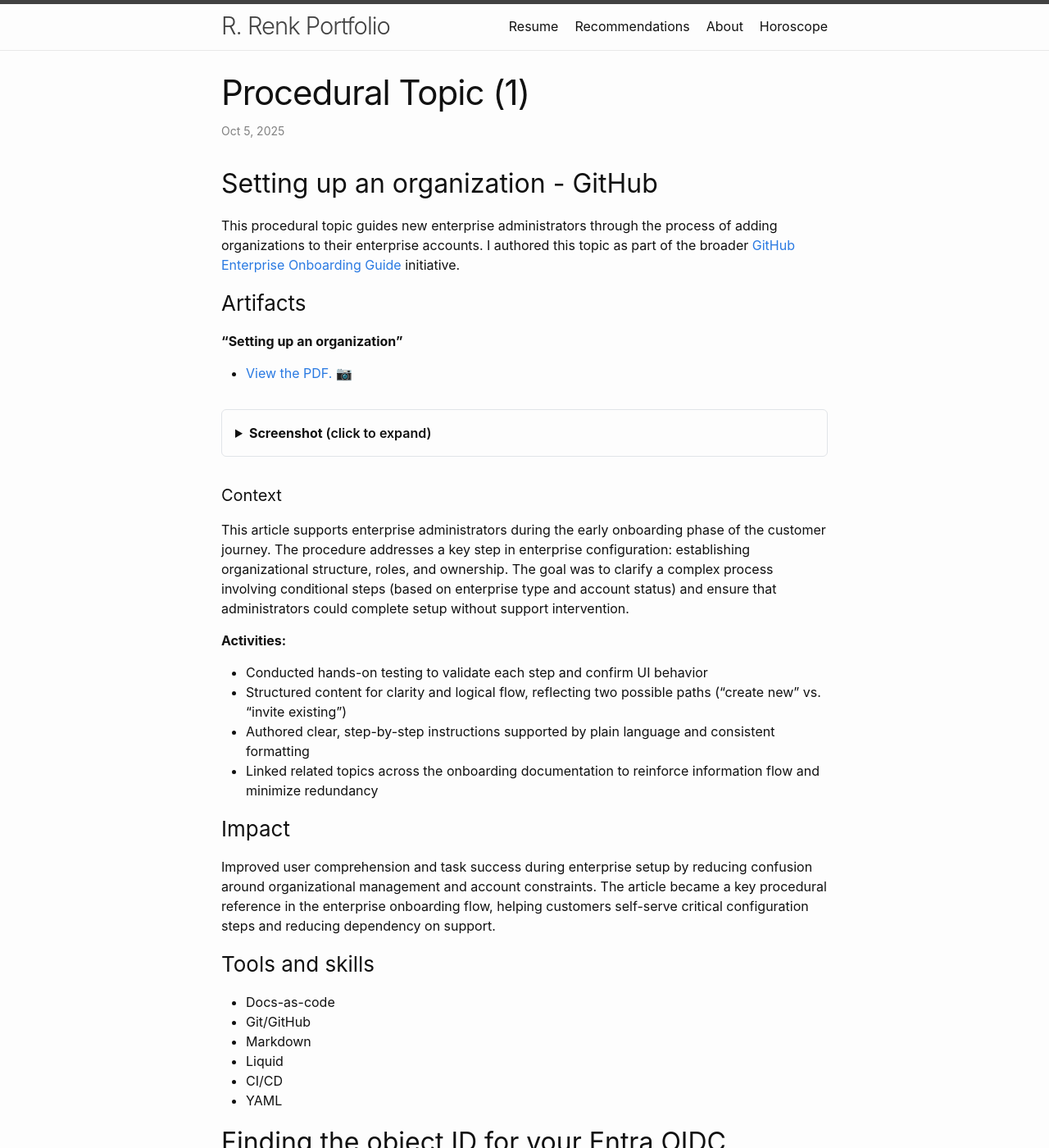
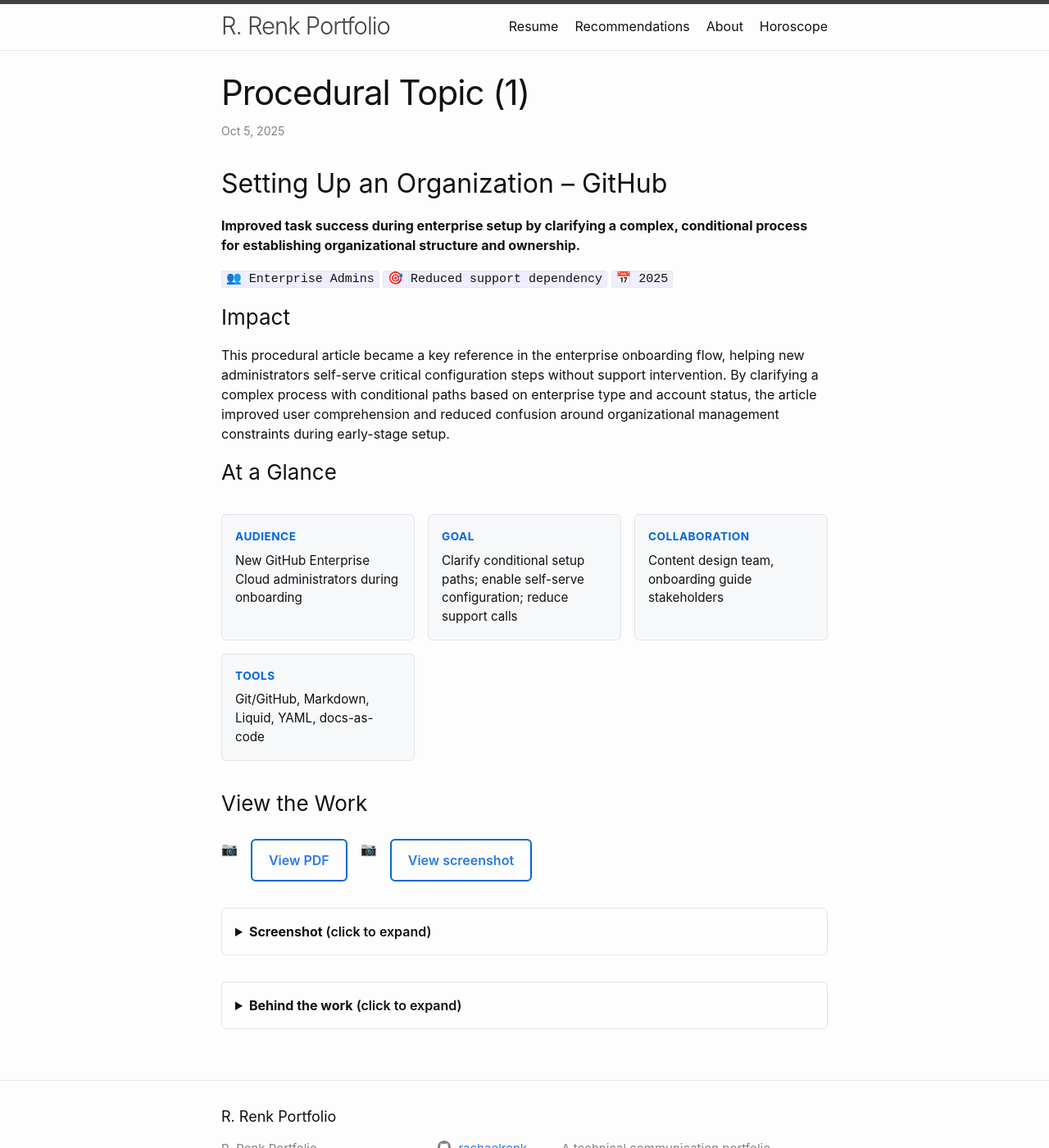
Before and after one commit to rachaelrenk/rachaelrenk.github.io, a Jekyll site: the page built from docs/_posts/2025-10-05-procedural-topic-1.markdown, in a window 1280 px wide and 1400 px high. Shown: the whole window at 82% size. Built offline with Jekyll 4.4.1, drawn with Linux system fonts in a browser that asks for light colours; some of the changed text lies outside the part shown.

Commit message:
Update work samples, pass 1

```diff
--- a/docs/_posts/2025-10-05-procedural-topic-1.markdown
+++ b/docs/_posts/2025-10-05-procedural-topic-1.markdown
@@ -1,77 +1,70 @@
 ---
 layout: post
-title:  "Procedural Topic (1)"
-date:   2025-10-05 14:27:46 -0600
+title: "Procedural Topic (1)"
+date: 2025-10-05
 ---
 
-## Setting up an organization  - GitHub
-This procedural topic guides new enterprise administrators through the process of adding organizations to their enterprise accounts. I authored this topic as part of the broader [GitHub Enterprise Onboarding Guide](/2025/10/06/enterprise-onboarding-guide.html) initiative.
+## Setting Up an Organization – GitHub
 
-### Artifacts
-**"Setting up an organization"**
-* [View the PDF.](https://github.com/rachaelrenk/rachaelrenk/blob/eb14eb14dab1e665dd9aa9061f4cfeed95db7af2/images/setting-up-an-organization.pdf) 📷
+**Improved task success during enterprise setup by clarifying a complex, conditional process for establishing organizational structure and ownership.**
 
-<p><details><summary><b>Screenshot</b> (click to expand)</summary>
-<p><img src="https://github.com/rachaelrenk/rachaelrenk/blob/main/images/setting-up-an-org-1.png?raw=true" style="border: 1px solid black" alt="Enterprise onboarding guide" /></p>
+`👥 Enterprise Admins` `🎯 Reduced support dependency` `📅 2025`
+
+### Impact
+
+This procedural article became a key reference in the enterprise onboarding flow, helping new administrators self-serve critical configuration steps without support intervention. By clarifying a complex process with conditional paths based on enterprise type and account status, the article improved user comprehension and reduced confusion around organizational management constraints during early-stage setup.
+
+### At a Glance
+
+<div class="work-sample-grid">
+  <div class="fact-card">
+    <strong>Audience</strong>
+    <p>New GitHub Enterprise Cloud administrators during onboarding</p>
+  </div>
+
+  <div class="fact-card">
+    <strong>Goal</strong>
+    <p>Clarify conditional setup paths; enable self-serve configuration; reduce support calls</p>
+  </div>
+
+  <div class="fact-card">
+    <strong>Collaboration</strong>
+    <p>Content design team, onboarding guide stakeholders</p>
+  </div>
+
+  <div class="fact-card">
+    <strong>Tools</strong>
+    <p>Git/GitHub, Markdown, Liquid, YAML, docs-as-code</p>
+  </div>
+</div>
+
+### View the Work
+
+<div class="artifact-links">
+  📷 <a href="https://github.com/rachaelrenk/rachaelrenk/blob/eb14eb14dab1e665dd9aa9061f4cfeed95db7af2/images/setting-up-an-organization.pdf" target="_blank">View PDF</a>
+
+  📷 <a href="#screenshots">View screenshot</a>
+</div>
+
+<p><details id="screenshots"><summary><strong>Screenshot</strong> (click to expand)</summary>
+<p><img src="https://github.com/rachaelrenk/rachaelrenk/blob/main/images/setting-up-an-org-1.png?raw=true" style="border: 1px solid black" alt="Article showing procedural steps for setting up an organization in GitHub Enterprise" /></p>
+<p><i>Screenshot captured October 2025.</i></p>
 </details></p>
 
-#### Context
-This article supports enterprise administrators during the early onboarding phase of the customer journey. The procedure addresses a key step in enterprise configuration: establishing organizational structure, roles, and ownership. The goal was to clarify a complex process involving conditional steps (based on enterprise type and account status) and ensure that administrators could complete setup without support intervention.
+<details>
+<summary><strong>Behind the work</strong> (click to expand)</summary>
 
-**Activities:**
+<p><strong>Context:</strong></p>
 
-* Conducted hands-on testing to validate each step and confirm UI behavior
-* Structured content for clarity and logical flow, reflecting two possible paths ("create new" vs. "invite existing")
-* Authored clear, step-by-step instructions supported by plain language and consistent formatting
-* Linked related topics across the onboarding documentation to reinforce information flow and minimize redundancy
+<p>This article supports enterprise administrators during the early onboarding phase as they establish organizational structure, roles, and ownership. The procedure addresses a complex process with conditional steps based on enterprise type and account status. The goal was to ensure administrators could complete setup without support intervention. This article was authored as part of the broader <a href="/2025/10/06/enterprise-onboarding-guide.html">GitHub Enterprise Onboarding Guide</a> initiative.</p>
 
-### Impact
-Improved user comprehension and task success during enterprise setup by reducing confusion around organizational management and account constraints. The article became a key procedural reference in the enterprise onboarding flow, helping customers self-serve critical configuration steps and reducing dependency on support.
+<p><strong>Activities:</strong></p>
 
-### Tools and skills
-* Docs-as-code
-* Git/GitHub
-* Markdown
-* Liquid
-* CI/CD
-* YAML
+<ul>
+  <li>Conducted hands-on testing to validate each step and confirm UI behavior across different enterprise configurations</li>
+  <li>Structured content for clarity and logical flow, reflecting two possible paths ("create new organization" vs. "invite existing organization")</li>
+  <li>Authored clear, step-by-step instructions supported by plain language and consistent formatting</li>
+  <li>Linked related topics across the onboarding documentation to reinforce information flow and minimize redundancy</li>
+</ul>
 
-
-## Finding the object ID for your Entra OIDC application - GitHub
-This procedural topic helps enterprise administrators locate the object ID for their Microsoft Entra OIDC app, a prerequisite for configuring token lifetime policies for managed users.
-
-### Artifacts
-**"Setting up an organization"**
-* [View the live docs.](https://docs.github.com/en/enterprise-cloud@latest/admin/managing-iam/configuring-authentication-for-enterprise-managed-users/finding-the-object-id-for-your-entra-oidc-application?search-overlay-input=migrating+your+enterprise#using-microsoft-entra-id-admin-center-to-find-your-object-id) 🔗
-* [View the PDF.](https://github.com/rachaelrenk/rachaelrenk/blob/678cd4c94a5698823731ee740c02534ac820adca/images/Finding-the-object-ID-for-your-Entra-OIDC-application-GHEC.pdf)📷 _PDF captured Oct 2025._
-
-<p><details><summary><b>Screenshot</b> (click to expand)</summary>
-<p><img src="https://github.com/rachaelrenk/rachaelrenk/blob/main/images/Finding-the-object-ID-for-your-Entra-OIDC-application-GHEC-1.png?raw=true" style="border: 1px solid black" alt="First page of the article" /></p>
-
-<p><img src="https://github.com/rachaelrenk/rachaelrenk/blob/main/images/Finding-the-object-ID-for-your-Entra-OIDC-application-GHEC-2.png?raw=true" style="border: 1px solid black" alt="Second page of the article" /></p>
-</details></p>
-
-#### Context
-This article supports enterprise administrators who are responsible for identitiy and access management (IAM) within GitHub Enterprise Cloud by clarifying na essential but previously undocumented step in the configuration workflow. The article is part of a larger Enterprise Managed Users (EMU) docset, which helps administrators integrate external identity provides such as Entra ID and PingFederate.
-
-**Role:** Technical Writer
-
-**Date:** 2024
-
-**Activities:**
-
-* Conducted hands-on testing to validate each step and confirm UI behavior
-* Structured content for clarity and logical flow, reflecting two possible paths ("create new" vs. "invite existing")
-* Authored clear, step-by-step instructions supported by plain language and consistent formatting
-* Linked related topics across the onboarding documentation to reinforce information flow and minimize redundancy
-
-### Impact
-By providing a clear, validated workflow and example Graph API query, the article reduced setup friction for enterprise customers and lowered support escalations related to OIDC session lifetime configuration. It also improved cross-product accuracy by aligning GitHub’s instructions with Microsoft’s current Entra documentation and API behavior.
-
-### Tools and skills
-* Docs-as-code
-* Git/GitHub
-* Markdown
-* Liquid
-* CI/CD
-* YAML
+</details>
--- a/docs/resume.markdown
+++ b/docs/resume.markdown
@@ -112,10 +112,10 @@ Git, GitHub, CI/CD workflows, Markdown, JSON, YAML, Liquid, AI-assisted tools
 
 **Selected Writing Samples**
 - **[Finding the object ID for your Entra OIDC application](/2025/10/05/procedural-topic-2.html)** – Developed clear, task-based guide to help enterprise administrators locate their Entra OIDC app object ID.
-- **[Enterprise Server 3.16 release notes](/2025/03/release-notes.html)** – Led planning, authoring, and publication of release documentation, improving accuracy, consistency, and cross-team efficiency.
-- **[Enterprise administrator onboarding guide](/2025/06/enterprise-onboarding-guide.html)** – Led planning and delivery of a comprehensive onboarding doc set that streamlined enterprise setup and reduced support tickets.
+- **[Enterprise Server 3.16 release notes](/2025/10/03/release-notes.html)** – Led planning, authoring, and publication of release documentation, improving accuracy, consistency, and cross-team efficiency.
+- **[Enterprise administrator onboarding guide](/2025/10/06/enterprise-onboarding-guide.html)** – Led planning and delivery of a comprehensive onboarding doc set that streamlined enterprise setup and reduced support tickets.
 - **[Setting up and Ending a trial](/2025/10/04/conceptual-topics-2.html)** – Authored trial lifecycle documentation to clarify critical transitions and enable self-service for new enterprise customers.
-- **[Setting up an organization](/2025/05/procedural-topic-1.html)** – Developed clear, task-based guide to establishing organizational structure during onboarding.
+- **[Setting up an organization](/2025/10/05/procedural-topic-1.html)** – Developed clear, task-based guide to establishing organizational structure during onboarding.
 
 ### **Proposal Manager** (Fast Enterprises)
 *Boise, ID | 2018–2022*
```
Also changed, not shown: docs/_posts/2025-10-05-procedural-topic-2.markdown (+61 -26 lines), docs/_posts/2025-10-06-enterprise-onboarding-guide.markdown (+59 -31 lines), docs/_posts/2026-01-28-environments-warp.markdown (+18 -16 lines).
